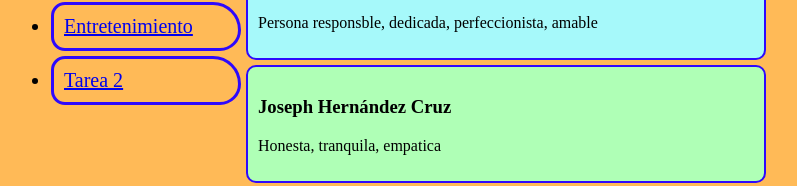
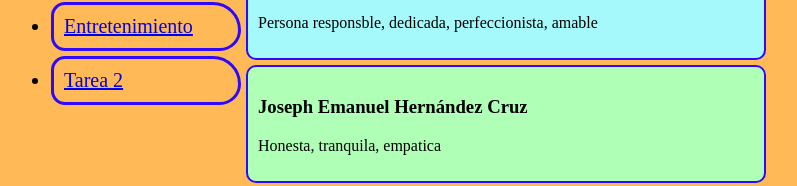
Before and after one commit to GeovanniCL/HTML-Equipo, a plain HTML site: page index.html in a window 1280 px wide. Shown: the part 140-326 px from the top of the page, without its empty margins (234-1031 px from the left). Drawn offline with Linux system fonts and the light colour scheme.

Commit message:
Update index.html
añadió nombre

```diff
--- a/index.html
+++ b/index.html
@@ -31,7 +31,7 @@
 
 		<article>
 	  		<header>
-			  <h3>Joseph  Hernández Cruz </h3>
+			  <h3>Joseph Emanuel Hernández Cruz </h3>
 			</header>
 			<p>
 				Honesta, tranquila, empatica
```
